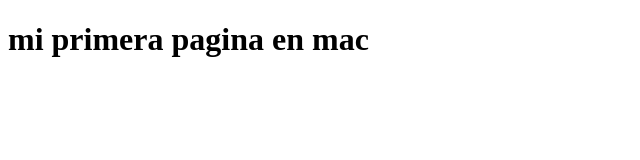
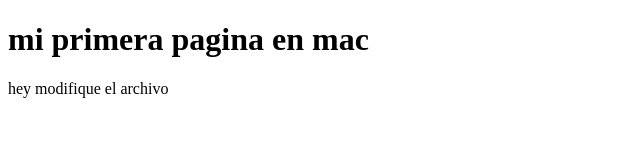
Before and after one commit to AlejandroAlbites/primer-proyecto, a plain HTML site: page index.html in a window 1280 px wide. Shown: the whole page, without its empty margins (0-640 px from the left). Drawn offline with Linux system fonts and the light colour scheme.

Commit message:
modifica el index

```diff
--- a/index.html
+++ b/index.html
@@ -8,6 +8,7 @@
 </head>
 <body>
     <h1>mi primera pagina en mac</h1>
+    <p>hey modifique el archivo</p>
 
     <script src="/prueba.js"></script>
 </body>
```
